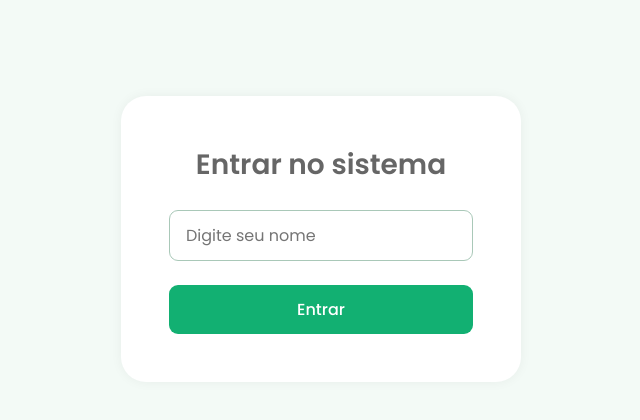
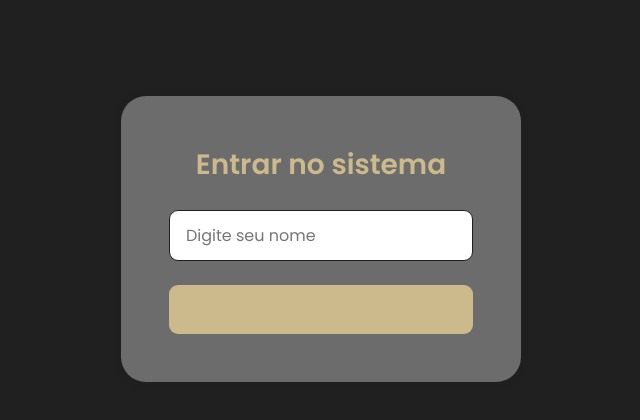
Before and after one commit to r-vilemen/teste-clinica-rigatti, a Next.js app: page /login in a window 1280 px wide. Shown: the top 420 px of the page, without its empty margins (319-959 px from the left). Built offline with nearby package versions, Linux system fonts and the light colour scheme.

Commit message:
fix: update theme colors for improved consistency and readability

```diff
--- a/src/ui/styles/theme.ts
+++ b/src/ui/styles/theme.ts
@@ -13,26 +13,26 @@ const theme = {
   },
   colors: {
     backgrounds: {
-      primary: "#F3FAF6",
+      primary: "#202020",
       secondary: "#DFF3EC",
-      tertiary: "#ffffff",
-      quaternary: "#12b072",
+      tertiary: "#6c6c6c",
+      quaternary: "#ccba8d",
       quinary: "#f0f0f0",
       sextenary: "#A4B8B0",
       septenary: "#527165",
     },
     text: {
-      primary: "#1A1A1A",
-      secondary: "#12b072",
-      tertiary: "#666666",
+      primary: "#202020",
+      secondary: "#ccba8d",
+      tertiary: "#ccba8d",
       quaternary: "#999999",
-      quinary: "#ffffff",
+      quinary: "#ccba8d",
     },
     border: {
       colors: {
         primary: "#CDE6DB",
-        secundary: "#12b072",
-        terciary: "#A9C8B8",
+        secundary: "#ccba8d",
+        terciary: "#202020",
         quaternary: "#E0E0E0",
         quinary: "#BCBEC0",
       },
```
